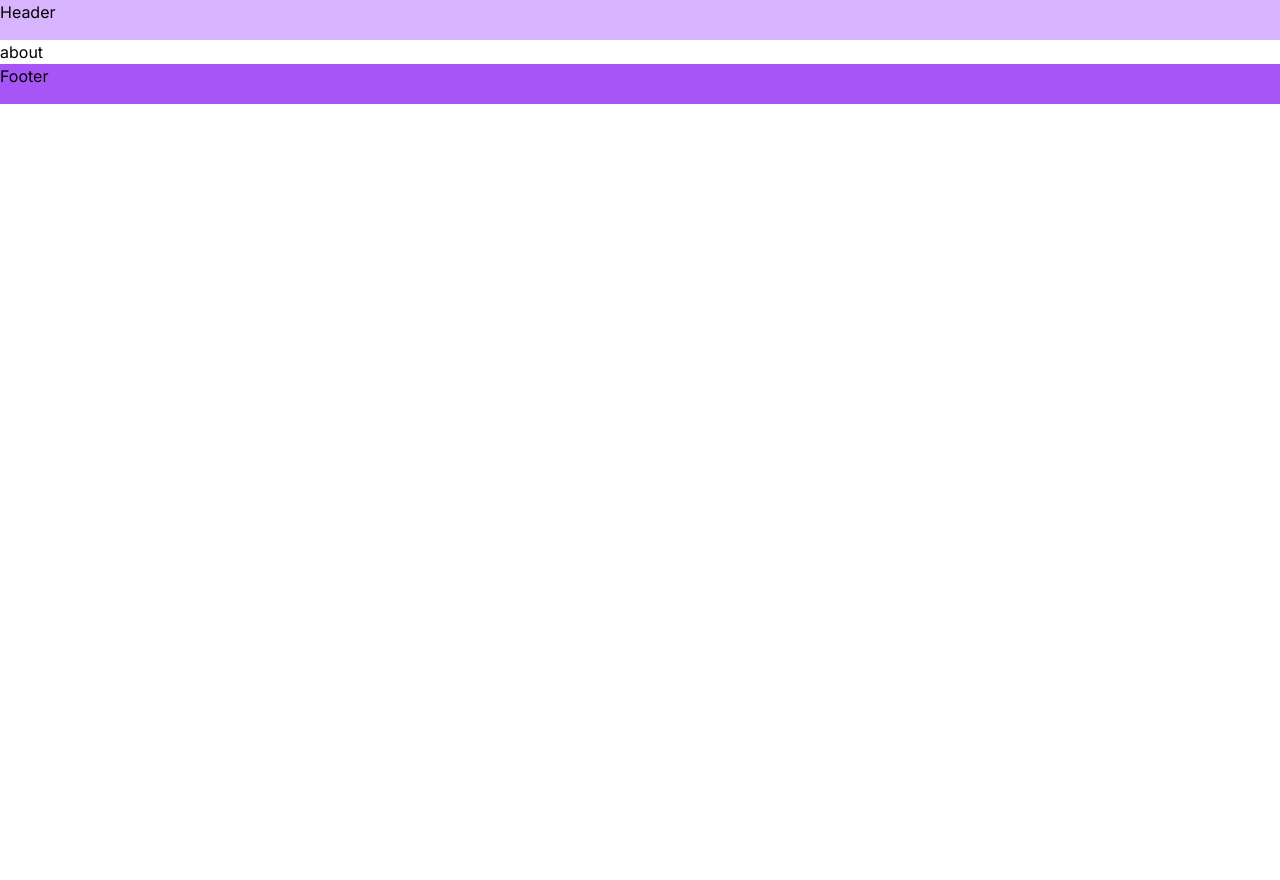
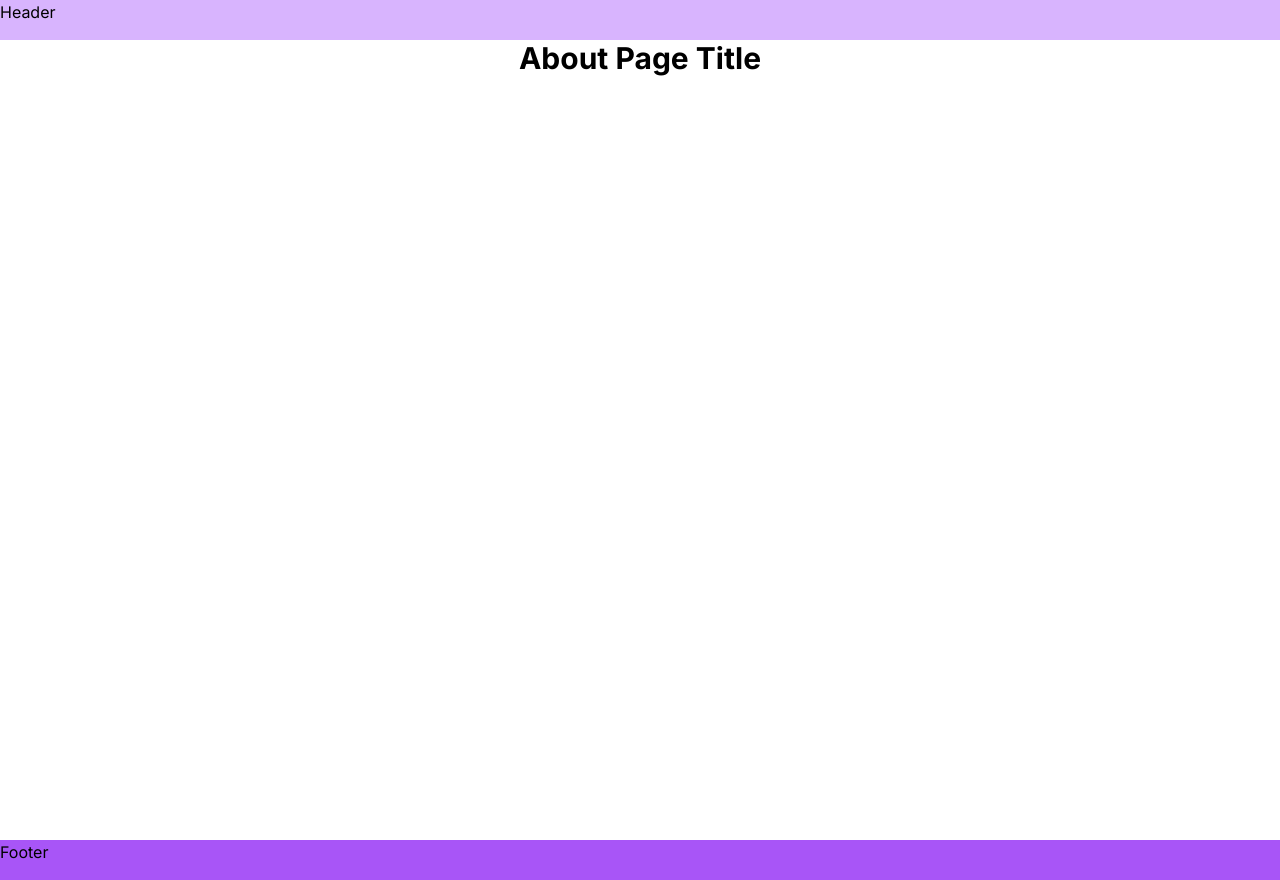
Before and after one commit to akdmousom/next-js-with-typescript, a Next.js app: page /about in a window 1280 px wide. Before the commit the page ends 800 px from the top, so only its background shows below. Built offline with nearby package versions, Linux system fonts and the light colour scheme.

Commit message:
[Added](Type) I just added props type in aboutbanner component.

```diff
--- a/src/app/about/page.tsx
+++ b/src/app/about/page.tsx
@@ -1,9 +1,10 @@
+import AboutBanner from '@/components/About/AboutBanner';
 import React from 'react';
 
 const About = () => {
     return (
         <div>
-            about
+            <AboutBanner title={'About Page Title'}/>
         </div>
     );
 };
--- /dev/null
+++ b/src/components/About/AboutBanner.tsx
@@ -0,0 +1,11 @@
+import React from 'react';
+
+const AboutBanner = (props:{title: String}) => {
+    return (
+        <div className='grid min-h-screen justify-center'>
+            <h1 className='font-bold text-3xl'>{props.title}</h1>
+        </div>
+    );
+};
+
+export default AboutBanner;
```
